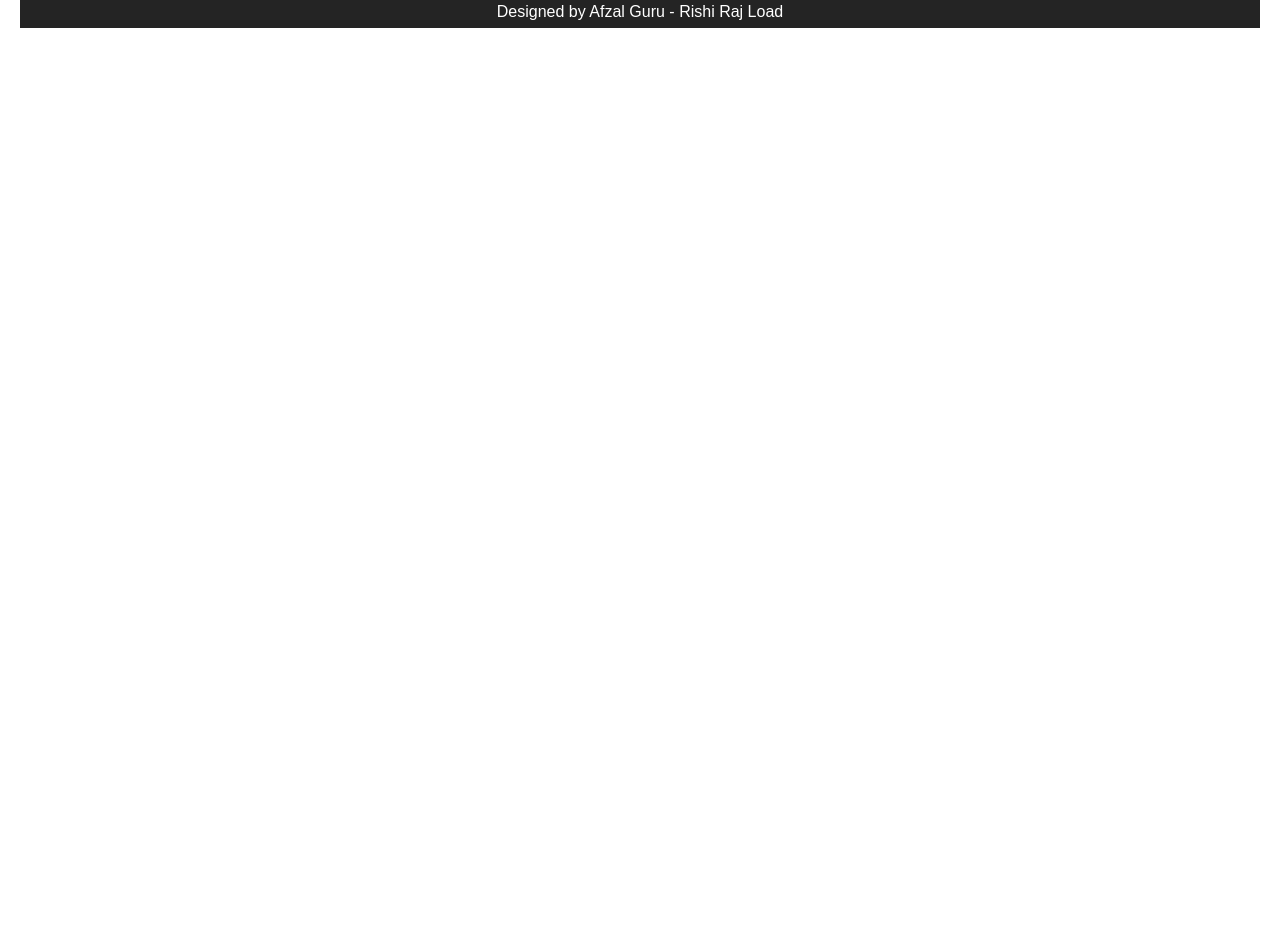
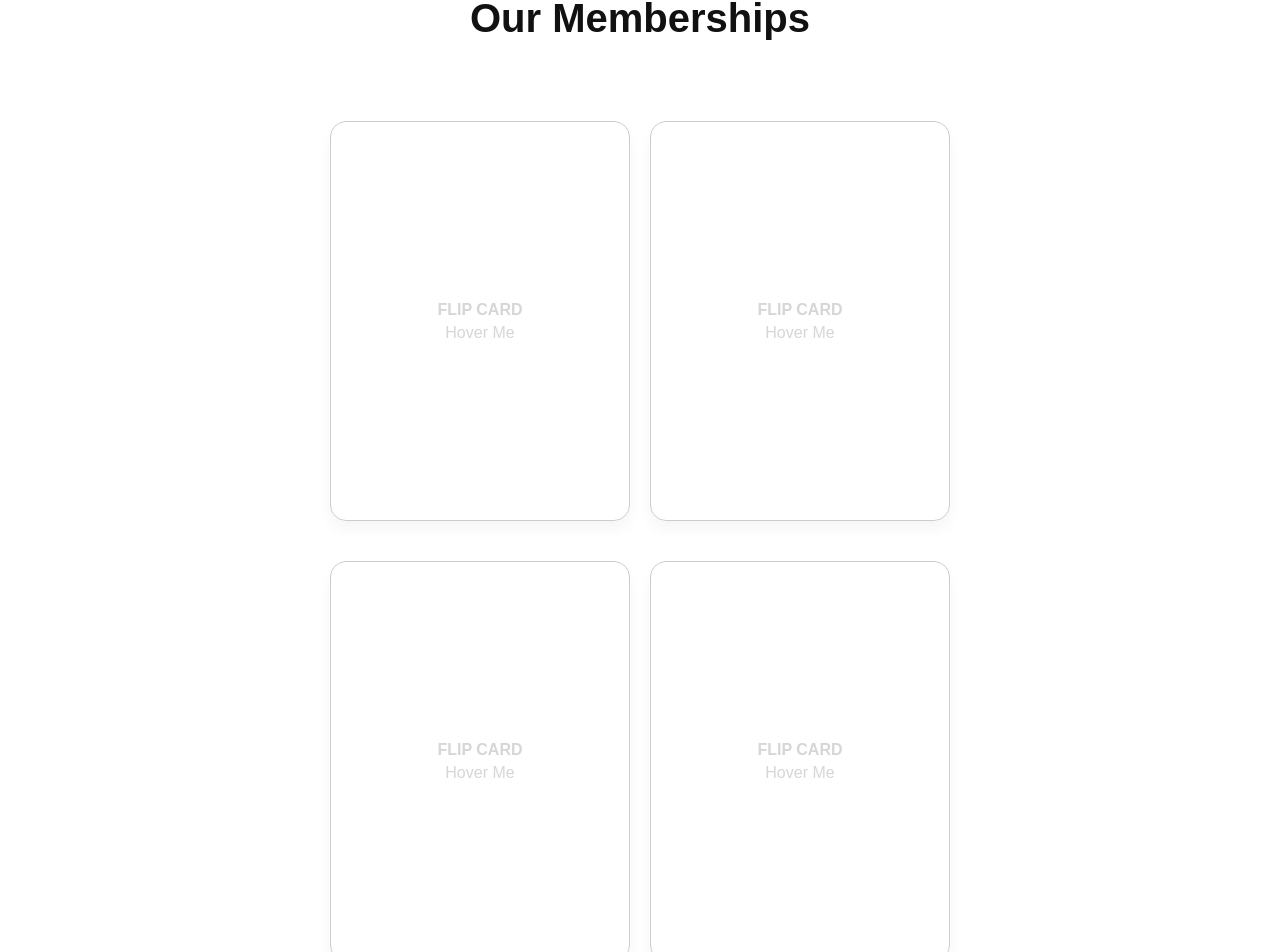
Before and after one commit to rishi-java-598/ip_frontend, a React (Vite) app: page / in a window 1280 px wide. Shown: the part 1879-2831 px from the top of the page. Before the commit the page ends 1907 px from the top, so only its background shows below. Built offline with nearby package versions, Linux system fonts and the light colour scheme; a web font is replaced by a local one.

Commit message:
home page complete

```diff
--- a/src/components/generic/Header.jsx
+++ b/src/components/generic/Header.jsx
@@ -14,8 +14,8 @@ export default function Header() {
 
 
       <div className={styles.rnc}>
-        <button>
-          <Link to="/login">LOG IN</Link>
+        <button className={styles.signupBtn}>
+          <Link id={styles.moveLink} to="/login">LOG IN</Link>
         </button>
       </div>
     </nav>
--- a/src/components/generic/Hero.jsx
+++ b/src/components/generic/Hero.jsx
@@ -5,7 +5,7 @@ export default function Hero() {
     <div className={styles.mainpage} id={styles.mainpage}>
       <div className={styles.leftText}>
         <span>
-          <h2 >
+          <h2>
             BUILD STRENGTH. BOOST CONFIDENCE. TRANSFORM YOUR LIFE.
           </h2>
         </span>
--- a/src/components/generic/Home.jsx
+++ b/src/components/generic/Home.jsx
@@ -25,7 +25,7 @@ export default function Home() {
       {/* <div style={{ width: "90%", height: "80vh", margin: "5vh auto", borderRadius: "50px", backgroundImage: "url(/images/bigimg1.png)", backgroundPosition: "center", backgroundSize: "cover" }}></div> */}
       <Stats />
       <WhyChoose />
-      {/* <Membership /> */}
+      <Membership />
       <Footer />
     </>
   );
--- a/src/components/generic/Membership.jsx
+++ b/src/components/generic/Membership.jsx
@@ -2,9 +2,14 @@ import styles from "../../styles/generic/generic.module.css";
 
 export default function Membership() {
   return (
+    <>
+    <h1 className={styles.memHead}>Our Memberships</h1>
     <section className={styles.membership}>
-      {[1, 2, 3].map((i) => (
-        <div className={styles.flipCard} key={i}>
+      {/* {[1, 2, 3,4].map((i) => ( */}
+
+      <div className={styles.upd}>
+
+         <div className={styles.flipCard} key={1}>
           <div className={styles.flipCardInner}>
             <div className={styles.flipCardFront}>
               <p className={styles.title}>FLIP CARD</p>
@@ -16,7 +21,56 @@ export default function Membership() {
             </div>
           </div>
         </div>
-      ))}
-    </section>
+        <div className={styles.flipCard} key={4}>
+          <div className={styles.flipCardInner}>
+            <div className={styles.flipCardFront}>
+              <p className={styles.title}>FLIP CARD</p>
+              <p>Hover Me</p>
+            </div>
+            <div className={styles.flipCardBack}>
+              <p className={styles.title}>BACK</p>
+              <p>Leave Me</p>
+            </div>
+          </div>
+        </div>
+
+
+      </div>
+
+
+
+      <div className={styles.lowd}>
+
+
+  <div className={styles.flipCard} key={2}>
+          <div className={styles.flipCardInner}>
+            <div className={styles.flipCardFront}>
+              <p className={styles.title}>FLIP CARD</p>
+              <p>Hover Me</p>
+            </div>
+            <div className={styles.flipCardBack}>
+              <p className={styles.title}>BACK</p>
+              <p>Leave Me</p>
+            </div>
+          </div>
+        </div>
+        <div className={styles.flipCard} key={3}>
+          <div className={styles.flipCardInner}>
+            <div className={styles.flipCardFront}>
+              <p className={styles.title}>FLIP CARD</p>
+              <p>Hover Me</p>
+            </div>
+            <div className={styles.flipCardBack}>
+              <p className={styles.title}>BACK</p>
+              <p>Leave Me</p>
+            </div>
+          </div>
+        </div>
+      </div>
+
+
+      {/* ))} */}
+    </section></>
+
   );
 }
--- a/src/styles/generic/generic.module.css
+++ b/src/styles/generic/generic.module.css
@@ -123,6 +123,12 @@ body {
   margin-bottom: 25px;
   color: #111;
 }
+.memHead {
+  font-size: 2.5rem;
+  margin-bottom: 25px;
+  text-align: center;
+  color: #111;
+}
 
 .feature {
   display: flex;
@@ -198,12 +204,12 @@ body {
 
 
 
-a{
+#moveLink{
   text-decoration: none;
   color: #000;
 }
 
-button {
+.signupBtn {
   padding: 17px 40px;
   border-radius: 50px;
   cursor: pointer;
@@ -216,13 +222,13 @@ button {
   transition: all 0.5s ease;
 }
 
-button:hover {
+.signupBtn:hover {
   background-color: hsla(0, 0%, 37%, 0.735);
   color: hsl(0, 0%, 100%);
   box-shadow: rgb(119, 119, 119) 0px 7px 29px 0px;
 }
 
-button:active {
+.signupBtn:active {
   letter-spacing: 3px;
   background-color: hsl(0, 0%, 37%, 0.735);
   color: hsl(0, 0%, 0%);
@@ -291,75 +297,56 @@ button:active {
 /* Responsive */
 
 
-
+/*
 .membership{
   width: 90%;
-  margin: 5vh auto;
-  padding: 3vh 2vw;
+
   border-radius: 30px;
-  /* background: #ffa1a1; */
-  box-shadow: 0 4px 12px rgba(0,0,0,0.1);
+  gap: 20px;
+
   text-align: center;
   display: flex;
   align-items: center;
-  justify-content: space-evenly;
+  flex-wrap: wrap;
+  justify-content: center;
+} */
+.membership{
+display: flex;
+align-items: center;
+justify-content: center;
+gap:20px;
+margin: 60px 0px;
 }
 
 
+.flipCard {
+  background-color: transparent;
+  min-width: 300px;
+  height: 400px;
+  margin-top: 20px;
+  perspective: 1000px;
+}
+.upd{
+display: flex;
+align-items: center;
+gap:20px;
 
+/* justify-content: space-evenly; */
+}
+.lowd{
+  display: flex;
+  align-items: center;
+/* justify-content: space-evenly; */
+  gap:20px;
 
-.flip-card-inner {
-  position: relative;
-  width: 100%;
-  height: 100%;
-  text-align: center;
-  transition: transform 0.8s;
-  transform-style: preserve-3d;
 }
 
-.flip-card:hover .flip-card-inner {
-  transform: rotateY(180deg);
+@media (max-width: 1400px) {
+  .membership{
+    flex-wrap: wrap;
+    justify-content: center;
+  }
 }
-
-.flip-card-front, .flip-card-back {
-  box-shadow: 0 8px 14px 0 rgba(0,0,0,0.2);
-  position: absolute;
-  display: flex;
-  flex-direction: column;
-  justify-content: center;
-  width: 100%;
-  height: 100%;
-  -webkit-backface-visibility: hidden;
-  backface-visibility: hidden;
-  border: 1.5px solid rgb(0, 0, 0);
-  border-radius: 1rem;
-}
-
-.flip-card-front {
-  border: 1.5px solid rgb(0, 0, 0);
-  opacity: 0.2;
-}
-
-.flip-card-back {
-  background: linear-gradient(120deg, rgb(255, 174, 145) 30%, coral 88%,
-     bisque 40%, rgb(255, 185, 160) 78%);
-  color: white;
-  transform: rotateY(180deg);
-}
-
-/* ---------------- */
-/* Responsive Design */
-/* ---------------- */
-/* ...existing code... */
-
-/* Responsive for Tablets */
-
-
-/* Responsive for Mobiles */
-
-/* ...existing code...
-/* new-respon  */
-
 
 
 footer{
@@ -440,25 +427,6 @@ footer h2{
 
 
 
-.membership {
-  width: 90%;
-  margin: 5vh auto;
-  padding: 3vh 2vw;
-  border-radius: 30px;
-  box-shadow: 0 4px 12px rgba(0,0,0,0.1);
-  text-align: center;
-  display: flex;
-  align-items: center;
-  justify-content: space-evenly;
-}
-
-.flipCard {
-  background-color: transparent;
-  width: 350px;
-  height: 400px;
-  perspective: 1000px;
-}
-
 
 
 .flipCardInner {
@@ -534,6 +502,18 @@ footer h2{
 
 
 @media (max-width: 992px) {
+
+  .flipCard {
+  width: 100%;
+  height: 500px;
+}
+    .membership{
+        flex-direction: column;
+        text-align: center;
+  display: flex;
+  align-items: center;
+  justify-content: space-evenly;
+    }
   .nav {
     /* flex-wrap: wrap;
     justify-content: center;
@@ -551,7 +531,7 @@ footer h2{
     margin-left: 0;
     text-align: center;
   }
-  button {
+  .signupBtn {
     padding: 10px 20px;
     font-size: 14px;
   }
@@ -606,7 +586,15 @@ footer h2{
 
 
 @media (max-width: 768px) {
-
+  .upd,.lowd{
+    flex-direction: column;
+    text-align: center;
+    width: 100%;
+  }
+ .flipCard {
+  width: 500px;
+  height: 600px;
+}
   .feature {
     justify-content: center;
     text-align: left;
@@ -618,6 +606,12 @@ footer h2{
 
 
 @media (max-width: 576px) {
+
+   .flipCard {
+  width: 90%;
+  height: 600px;
+}
+
   .nav {
     width: 100%;
     margin: 0;
@@ -636,7 +630,7 @@ footer h2{
   .nav .logoText {
     display: none;
   }
-  button {
+  .signupBtn {
     padding: 8px 16px;
     font-size: 13px;
   }
@@ -693,6 +687,11 @@ footer h2{
   }
 }
 @media (max-width: 400px) {
+
+   .flipCard {
+  width: 90%;
+  height: 500px;
+}
  .leftText h2{
     font-size: 42px;
         line-height: 48px;
```
